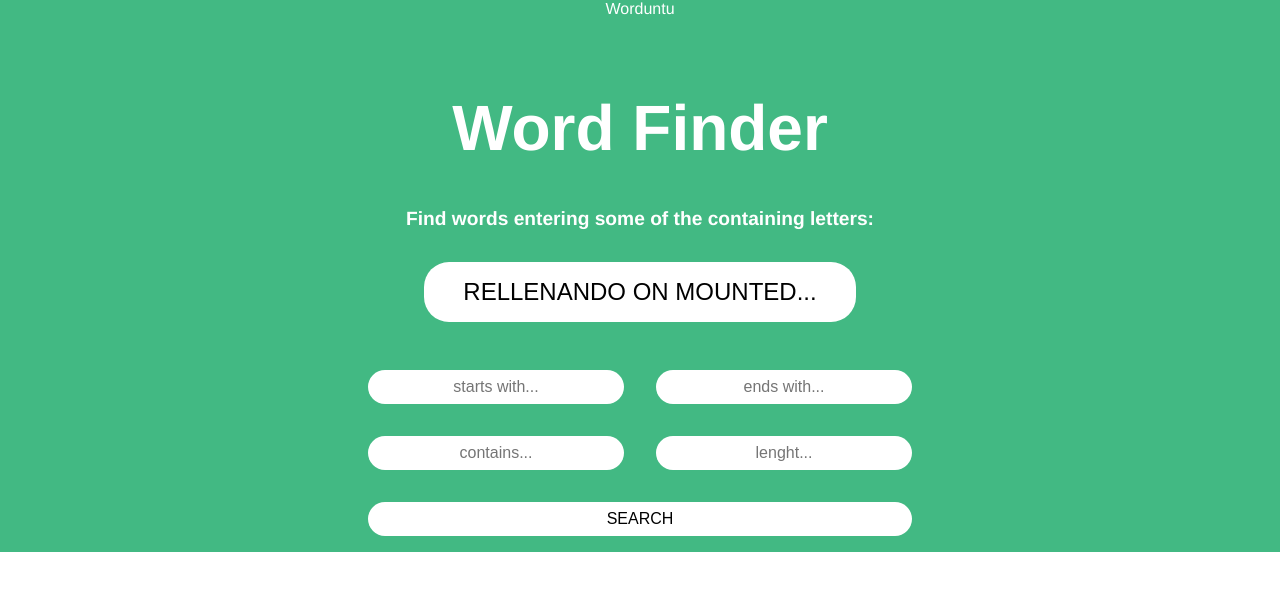
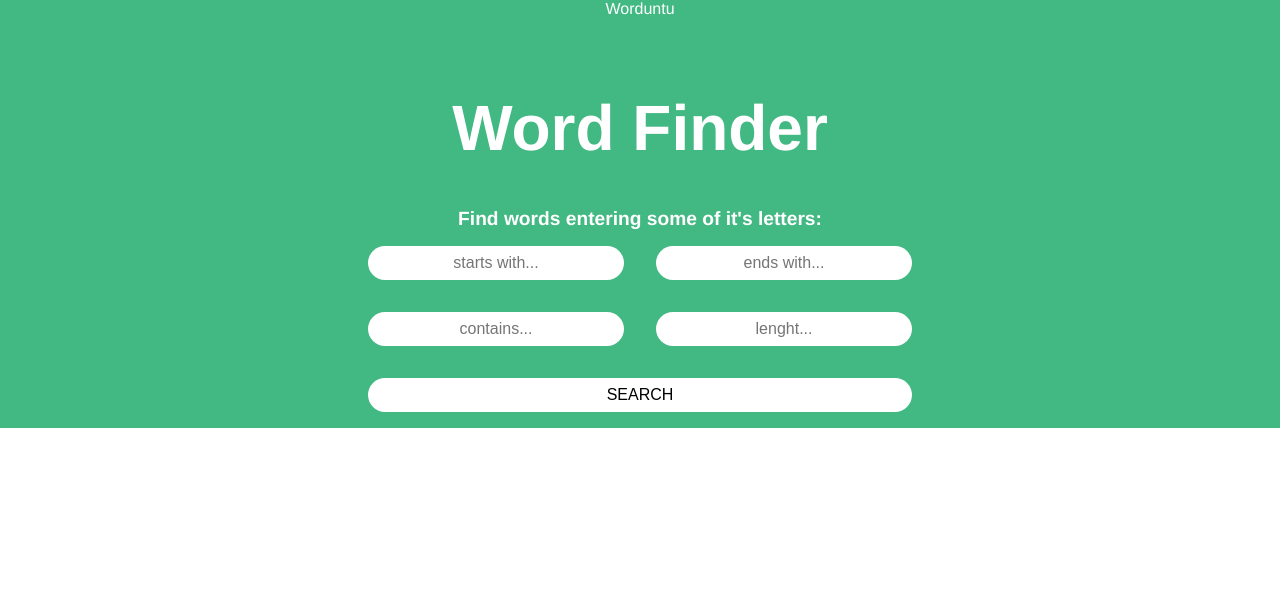
Before and after one commit to gonherdg/word-finder-vue, a Vue app: page / in a window 1280 px wide. Shown: the top 590 px of the page. Built offline with nearby package versions, Linux system fonts and the light colour scheme.

Commit message:
refactor: delete wildcard finder

```diff
--- a/src/components/Home.vue
+++ b/src/components/Home.vue
@@ -3,14 +3,15 @@
     <Header />
     <h1>{{ msg }}</h1>
     <strong class="instruccions"
-      >Find words entering some of the containing letters:</strong
+      >Find words entering some of it's letters:</strong
     >
+    <!--
     <input
       v-model="letters"
       placeholder="YOUR LETTERS"
       class="finder-input block"
     />
-
+    -->
     <div>
       <div>
         <input v-model="starts" placeholder="starts with..." class="field" />
@@ -46,8 +47,8 @@ export default {
   }),
 
   mounted: function () {
-    this.letters = "Rellenando on mounted...";
-    console.log("letters value: ", this.letters);
+    // this.letters = "Rellenando on mounted...";
+    // console.log("letters value: ", this.letters);
   },
 
   methods: {},
```
